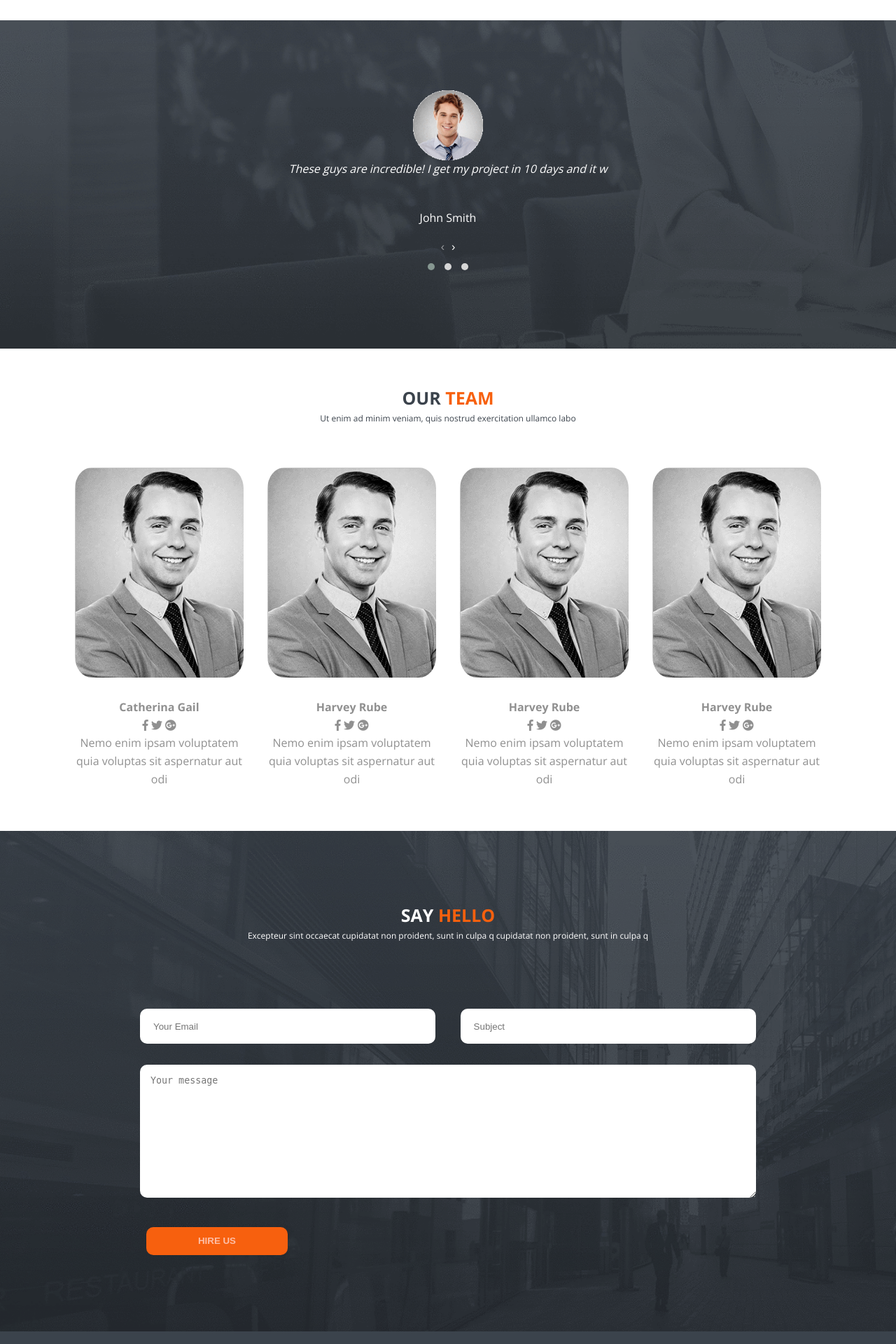
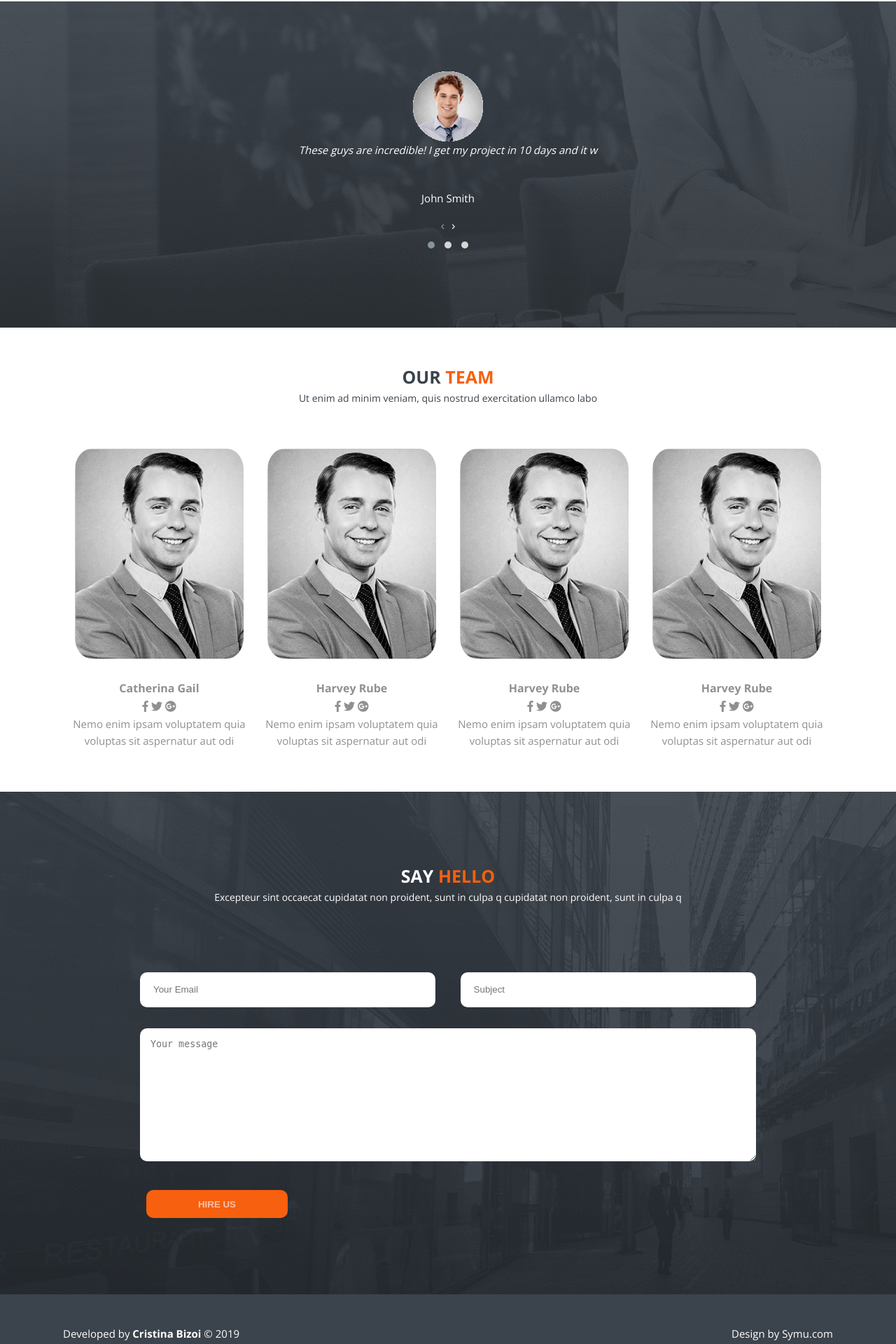
Before and after one commit to CristinaBizoi/demo_tanatos, a PHP site: page / in a window 1280 px wide. Shown: the part 2520-4440 px from the top of the page at 70% size. Run offline with PHP 8.4, Linux system fonts and the light colour scheme; some libraries are stand-ins or nearby versions.

Commit message:
modified style for footer

```diff
--- a/index.php
+++ b/index.php
@@ -282,8 +282,8 @@
     </div>
     <footer>
         <div class="container">
-            <p class="copyright">© 2015 COPYRIGHT DESIGN STUDIO</p>
-            <p class="designby">DESIGNED BY SYMU.COM</p>
+            <p class="copyright"> Developed by <a href="https://cristinabizoi.ro"><b>Cristina Bizoi</b></a> © 2019 </p>
+            <p class="designby"> Design by <a href="https://symu.co/"> Symu.com</a></p>
         </div>
     </footer>
     <script src="./public/js/jquery.min.js"></script>
--- a/public/css/style.css
+++ b/public/css/style.css
@@ -6,6 +6,7 @@
 p{
     margin: 0;
     padding: 0;
+    font-size: 15px;
 }
 a{
     text-decoration: none;
@@ -419,10 +420,7 @@ section>a{
     -webkit-filter: grayscale(0%);
     text-align: center;
 }
-.angajat:hover .angajatimagine img{
-    /* -webkit-transform: scale(1.1);
-	transform: scale(1.1); */
-}
+
 .angajat:hover .angajatimagine img::after{
     content:"";
     background-color: orange;
@@ -452,7 +450,7 @@ section>a{
     color: white;
 }
 .descriere{
-    font-size: 12px;
+    font-size: 14px;
 }
 .elementeformular{
     margin-top: 95px;
@@ -507,6 +505,9 @@ footer{
     text-align: right;
     position: relative;
     float:right;
+}
+.designby>a , .copyright>a{
+    color:white;
 }
 
 a
```
